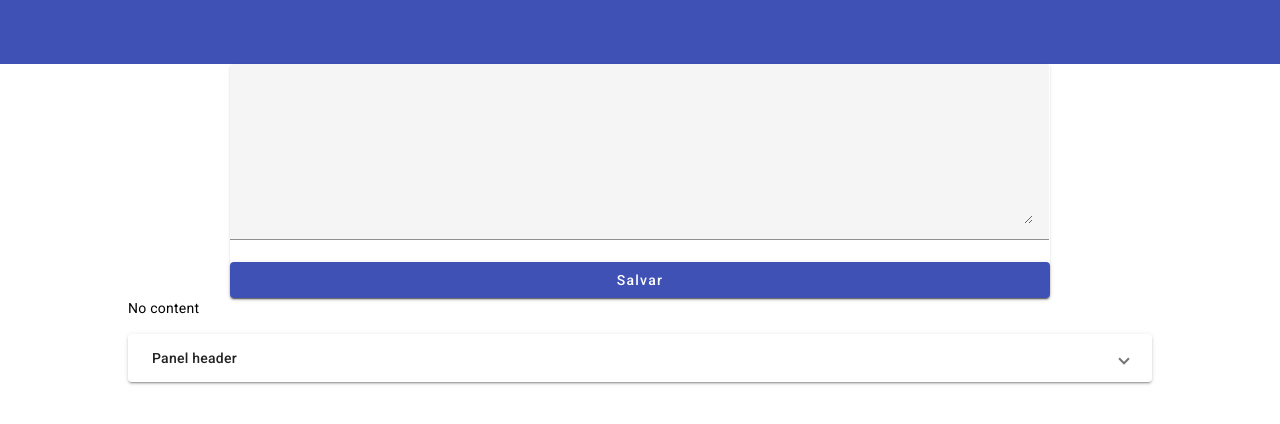
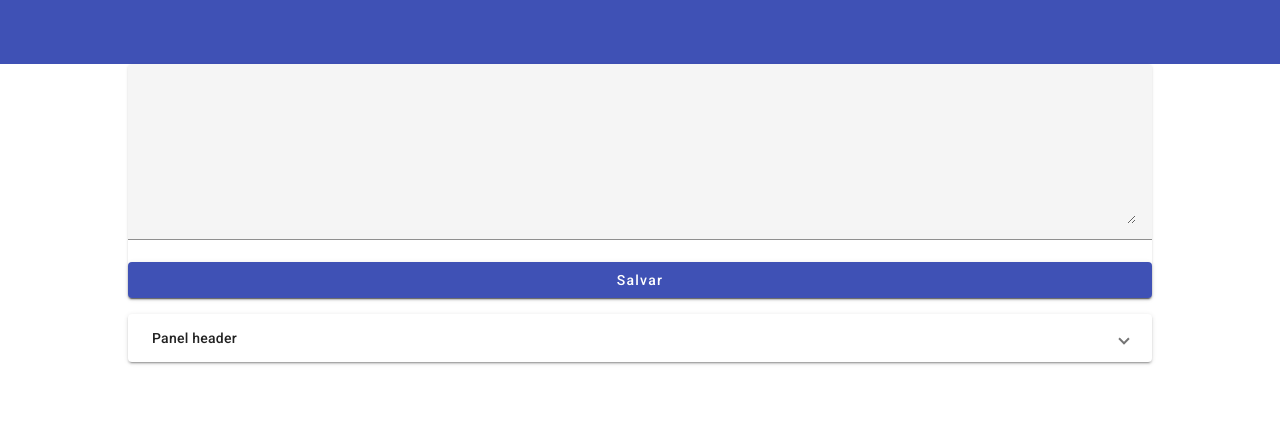
Before and after one commit to EriikSilva/social-media, an Angular app: page / in a window 1280 px wide. Shown: the top 424 px of the page. Built offline with nearby package versions, Linux system fonts and the light colour scheme.

Commit message:
retirando campos de estilização de interpolação

```diff
--- a/src/app/posts/post-create/post-create.component.html
+++ b/src/app/posts/post-create/post-create.component.html
@@ -4,4 +4,3 @@
   </mat-form-field>
   <button color="primary" mat-raised-button (click)="onAddPost()">Salvar</button>
 </mat-card>
-<p>{{ newPost }}</p>
--- a/src/app/posts/post-create/post-create.component.scss
+++ b/src/app/posts/post-create/post-create.component.scss
@@ -1,8 +1,3 @@
-mat-card{
-    width: 80%;
-    margin: auto;
-}
-
 mat-form-field,
 textarea{
     width: 100%;
```
